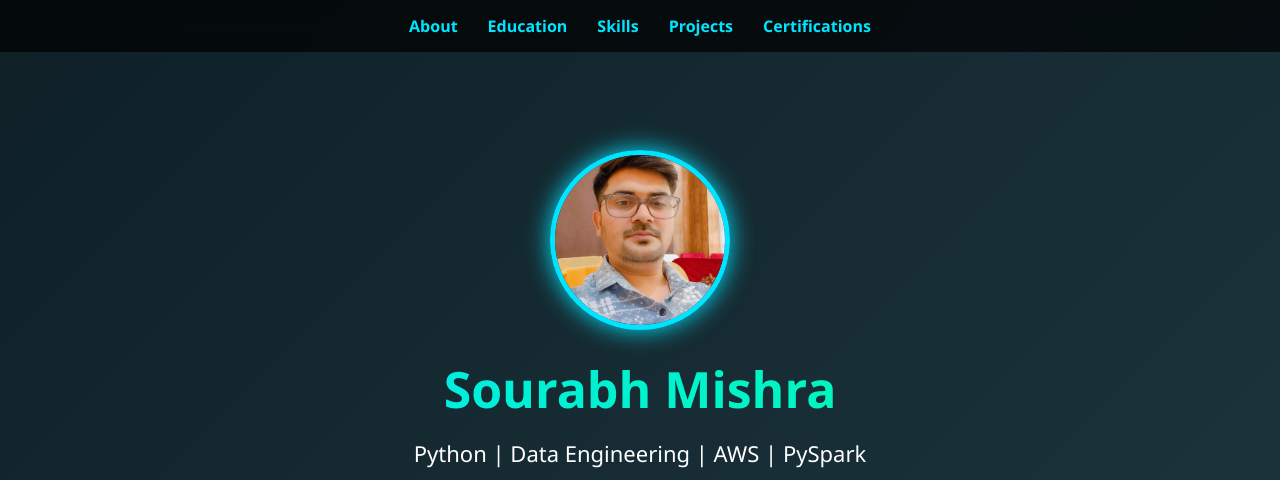
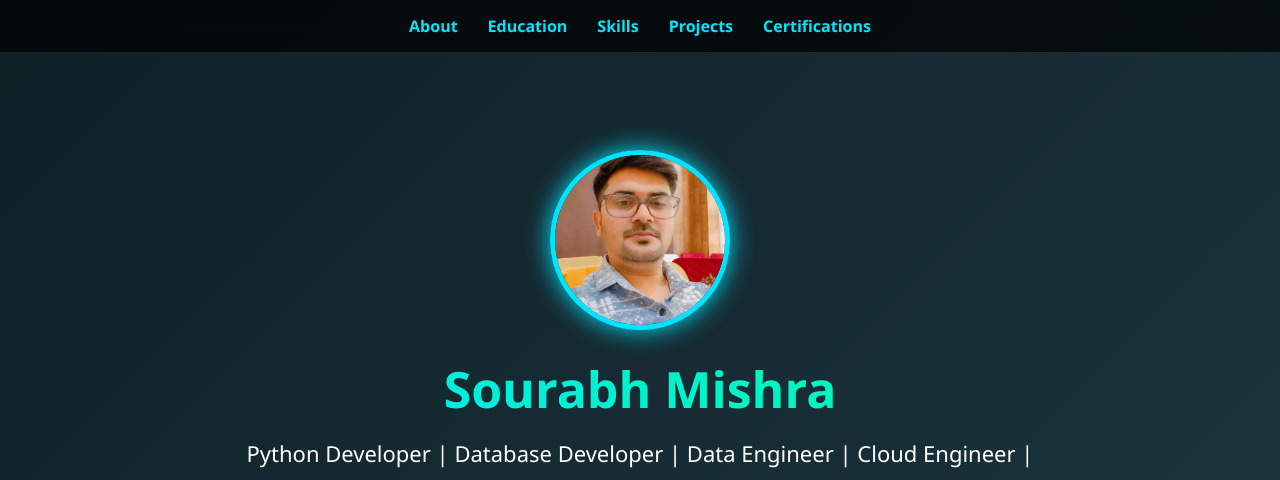
Before and after one commit to 100RBMISHRA/Sourabh-Mishra-Portfolio, a plain HTML site: page index.html in a window 1280 px wide. Shown: the top 480 px of the page. Drawn offline with Linux system fonts and the light colour scheme.

Commit message:
Revise portfolio content and improve styling
Updated the portfolio page with new content and styling.

```diff
--- a/index.html
+++ b/index.html
@@ -242,7 +242,7 @@ margin-top:40px;
 
 <h1>Sourabh Mishra</h1>
 
-<p class="tagline">Python | Data Engineering | AWS | PySpark</p>
+<p class="tagline">Python Developer | Database Developer | Data Engineer | Cloud Engineer | </p>
 
 <p>📞 +91-9628840322</p>
 <p>📧 sourabhmishra.knp@gmail.com</p>
```
